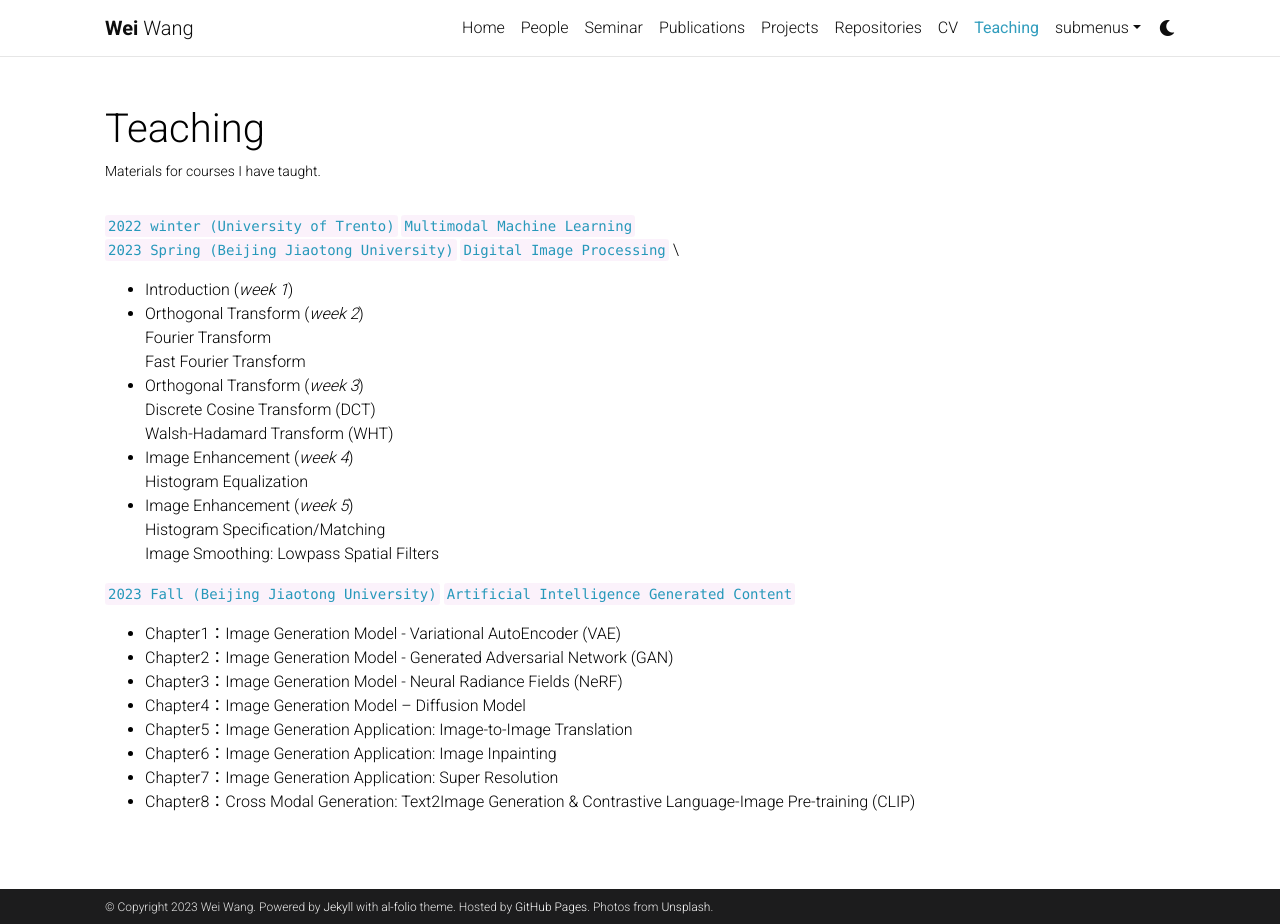
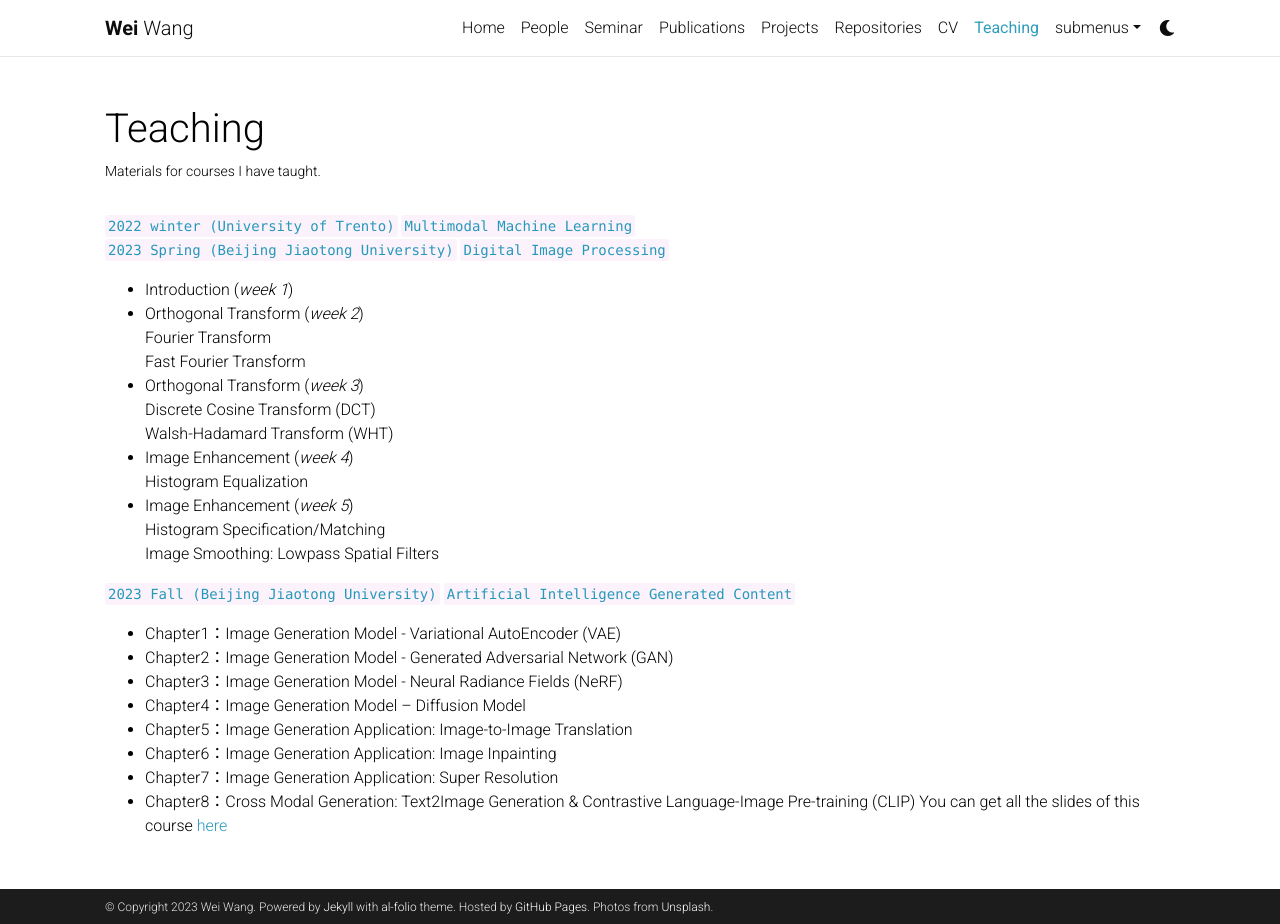
Before and after one commit to WeiWangTrento/WeiWangTrento.github.io, a Jekyll site: the page built from _pages/teaching.md, in a window 1280 px wide and 924 px high. Built offline with Jekyll 4.4.1, drawn with Linux system fonts in a browser that asks for light colours; comment, search, counter and statistics services are not loaded; a style sheet for code colours, icons or effects is not loaded.

Commit message:
Update teaching.md

```diff
--- a/_pages/teaching.md
+++ b/_pages/teaching.md
@@ -8,7 +8,7 @@ nav_order: 5
 ---
 
 `2022 winter (University of Trento)` `Multimodal Machine Learning` \
-`2023 Spring (Beijing Jiaotong University)` `Digital Image Processing` \
+`2023 Spring (Beijing Jiaotong University)` `Digital Image Processing`
 - Introduction (_week 1_)
 - Orthogonal Transform (_week 2_) \
 Fourier Transform \
@@ -31,3 +31,4 @@ Image Smoothing: Lowpass Spatial Filters
 - Chapter6：Image Generation Application: Image Inpainting
 - Chapter7：Image Generation Application: Super Resolution
 - Chapter8：Cross Modal Generation: Text2Image Generation & Contrastive Language-Image Pre-training (CLIP)
+You can get all the slides of this course <font color="AAAAAA"><a href="https://www.aliyundrive.com/s/W8QHGJ8HdBC">here</a> </font>
```
